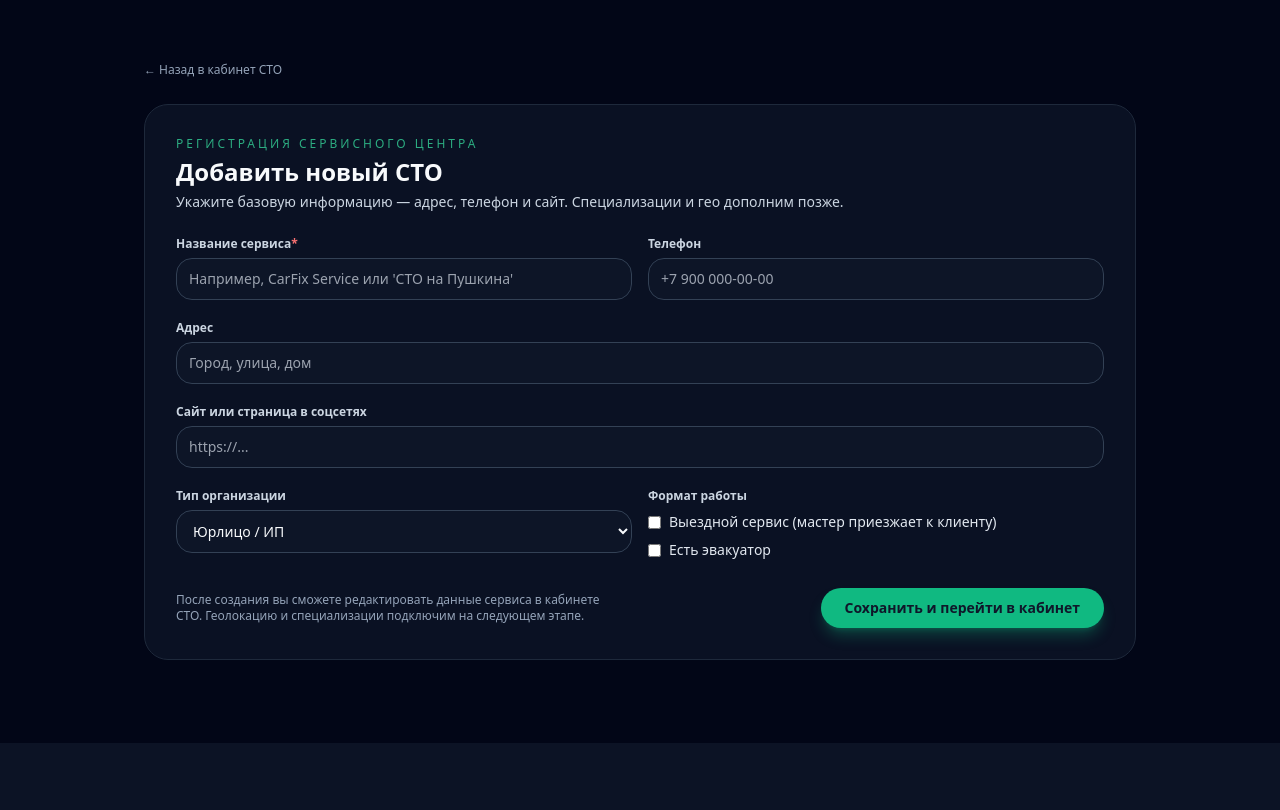
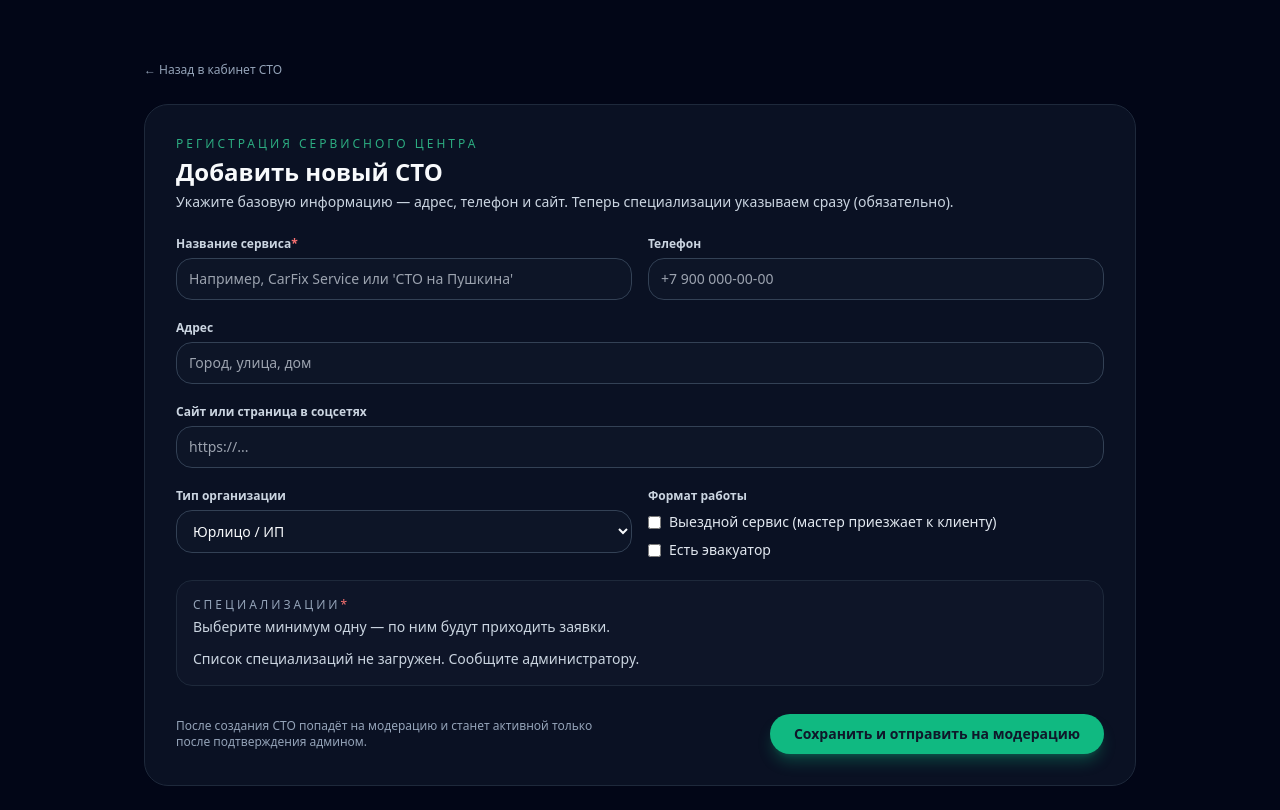
Before and after one commit to Stanislav-Kankin/car_service_v2, a FastAPI app: template webapp/app/templates/service_center/create.html in a window 1280 px wide. Shown: the part 57-867 px from the top of the page. Before the commit the page ends 800 px from the top, so only its background shows below. Run offline with FastAPI, Linux system fonts and the light colour scheme; the template is opened without the code that fills it, so the values that code supplies are empty; some libraries are stand-ins or nearby versions.

Commit message:
регистрация категории

```diff
--- a/webapp/app/templates/service_center/create.html
+++ b/webapp/app/templates/service_center/create.html
@@ -21,7 +21,7 @@
                         Добавить новый СТО
                     </h1>
                     <p class="text-sm text-slate-300 mt-1">
-                        Укажите базовую информацию — адрес, телефон и сайт. Специализации и гео дополним позже.
+                        Укажите базовую информацию — адрес, телефон и сайт. Теперь специализации указываем сразу (обязательно).
                     </p>
                 </div>
             </div>
@@ -102,15 +102,44 @@
                     </div>
                 </div>
 
+                <!-- ✅ НОВОЕ: Специализации (обязательно) -->
+                <div class="rounded-2xl border border-slate-800 bg-slate-900/80 p-4 space-y-3">
+                    <div class="flex items-start justify-between gap-3">
+                        <div>
+                            <p class="text-xs uppercase tracking-[0.25em] text-slate-400">
+                                Специализации<span class="text-red-400">*</span>
+                            </p>
+                            <p class="text-sm text-slate-300 mt-1">
+                                Выберите минимум одну — по ним будут приходить заявки.
+                            </p>
+                        </div>
+                    </div>
+
+                    {% if specialization_options %}
+                    <div class="grid sm:grid-cols-2 lg:grid-cols-3 gap-2 text-sm text-slate-200">
+                        {% for code, label in specialization_options %}
+                        <label class="inline-flex items-center gap-2 cursor-pointer rounded-xl border border-slate-800 bg-slate-950/30 px-3 py-2 hover:border-emerald-500/40 transition">
+                            <input type="checkbox" name="specializations" value="{{ code }}"
+                                   class="rounded border-slate-600 bg-slate-900 text-emerald-500 focus:ring-emerald-500/60">
+                            <span class="leading-tight">{{ label }}</span>
+                        </label>
+                        {% endfor %}
+                    </div>
+                    {% else %}
+                    <p class="text-sm text-slate-300">
+                        Список специализаций не загружен. Сообщите администратору.
+                    </p>
+                    {% endif %}
+                </div>
+
                 <div class="flex flex-col md:flex-row md:items-center justify-between gap-3 pt-2">
                     <p class="text-xs text-slate-400 max-w-md">
-                        После создания вы сможете редактировать данные сервиса в кабинете СТО.
-                        Геолокацию и специализации подключим на следующем этапе.
+                        После создания СТО попадёт на модерацию и станет активной только после подтверждения админом.
                     </p>
 
                     <button type="submit"
                             class="inline-flex items-center justify-center gap-2 rounded-full bg-emerald-500 px-6 py-2.5 text-sm font-semibold text-slate-900 shadow-lg shadow-emerald-500/30 hover:bg-emerald-400 transition">
-                        Сохранить и перейти в кабинет
+                        Сохранить и отправить на модерацию
                     </button>
                 </div>
             </form>
```
Also changed, not shown: webapp/app/routers/pages_service_center.py (+61 -14 lines).
